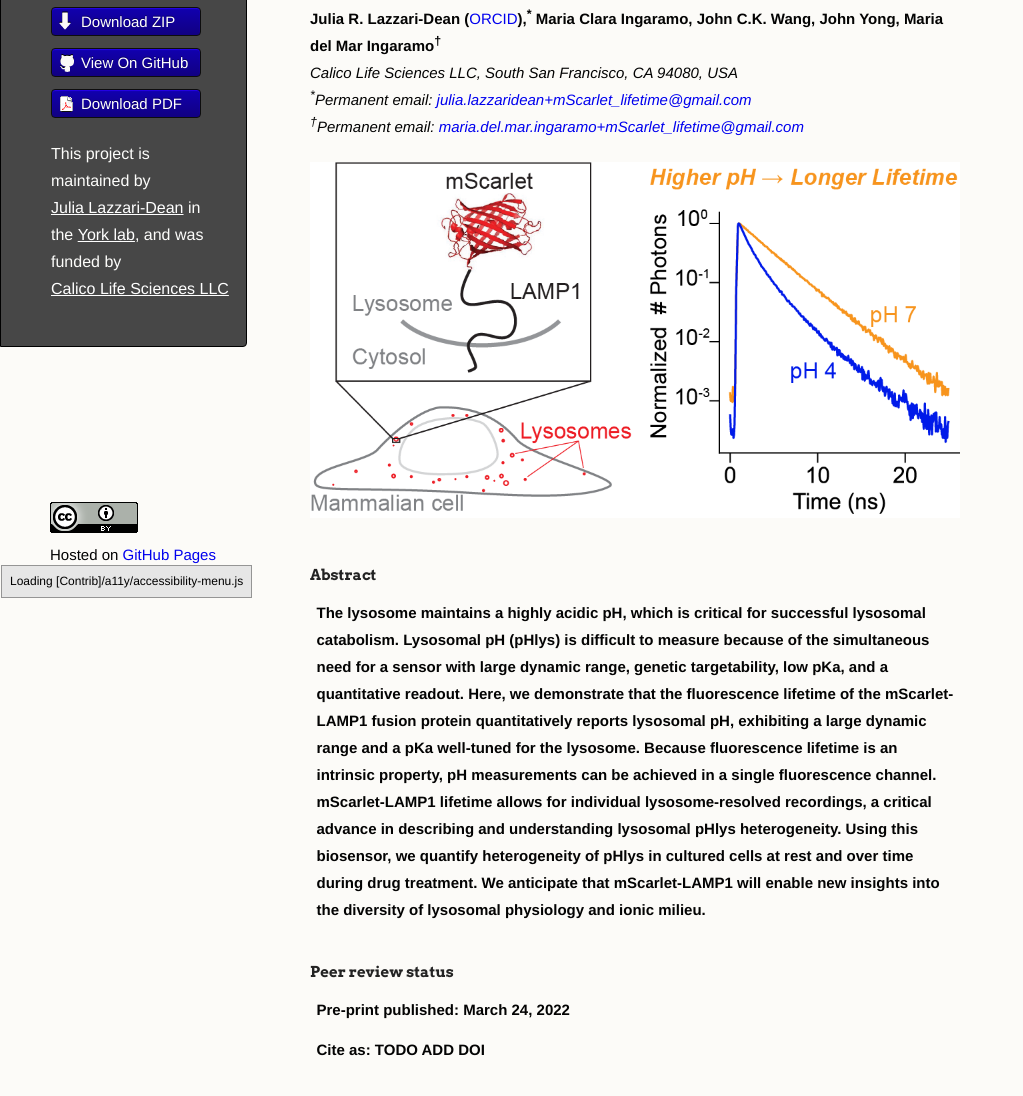
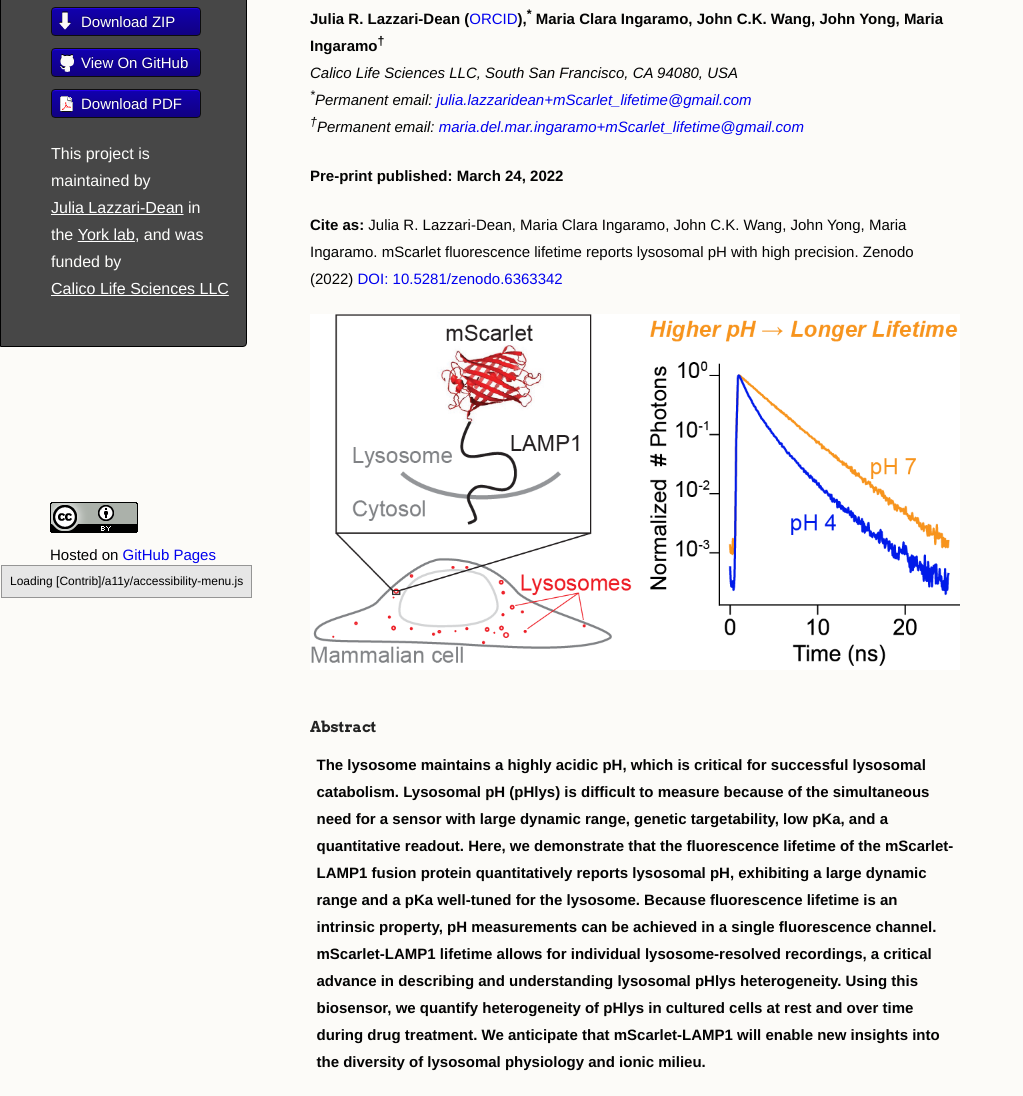
Before and after one commit to AndrewGYork/mScarlet_lifetime_reports_pH, a plain HTML site: page index.html in a window 1280 px wide. Shown: the part 200-1296 px from the top of the page, without its empty margins (0-1023 px from the left). Drawn offline with Linux system fonts and the light colour scheme; some packages are replaced by stand-ins of ours; a script that the page names is missing.

Commit message:
DOI updates after zenodo upload

```diff
--- a/index.html
+++ b/index.html
@@ -14,7 +14,7 @@ Based on this theme: https://github.com/broccolini/dinky , which mentioned that
     <meta name="citation_author" content="Maria Clara Ingaramo">
     <meta name="citation_author" content="John C.K. Wang">
     <meta name="citation_author" content="John Yong">
-    <meta name="citation_author" content="Maria del Mar Ingaramo">
+    <meta name="citation_author" content="Maria Ingaramo">
     <meta name="citation_publication_date" content="2022/03/24">
     <meta name="citation_journal_title" content="Github.io">
     <meta name="citation_pdf_url" content="https://jlazzaridean.github.io/mScarlet_lifetime_reports_pH/mScarlet_lysosomal_pH.pdf">
@@ -50,10 +50,14 @@ The real text begins here.
 <section>
 <h1>Research article</h1>
 <h2>mScarlet fluorescence lifetime reports lysosomal pH with high precision</h2>
-<p class="author_list">Julia R. Lazzari-Dean (<a href="https://orcid.org/0000-0003-2971-5379">ORCID</a>),<sup>*</sup> Maria Clara Ingaramo, John C.K. Wang, John Yong, Maria del Mar Ingaramo<sup>&dagger;</sup></p>
+<p class="author_list">Julia R. Lazzari-Dean (<a href="https://orcid.org/0000-0003-2971-5379">ORCID</a>),<sup>*</sup> Maria Clara Ingaramo, John C.K. Wang, John Yong, Maria Ingaramo<sup>&dagger;</sup></p>
 <p class="author_affiliations">Calico Life Sciences LLC, South San Francisco, CA 94080, USA</p>
 <p class="contact_email"><sup>*</sup>Permanent email: <a href="mailto:julia.lazzaridean+mScarlet_lifetime@gmail.com" target="_self">julia.lazzaridean+mScarlet_lifetime@gmail.com</a></p>
 <p class="contact_email"><sup>&dagger;</sup>Permanent email: <a href="mailto:maria.del.mar.ingaramo+mScarlet_lifetime@gmail.com" target="_self">maria.del.mar.ingaramo+mScarlet_lifetime@gmail.com</a></p>
+
+<p></p>
+<p><strong>Pre-print published: March 24, 2022</strong></p>
+<p><strong>Cite as:</strong> Julia R. Lazzari-Dean, Maria Clara Ingaramo, John C.K. Wang, John Yong, Maria Ingaramo. mScarlet fluorescence lifetime reports lysosomal pH with high precision. Zenodo (2022) <a href="https://doi.org/10.5281/zenodo.6363342">DOI: 10.5281/zenodo.6363342</a></p>
 
 <p></p>
 <img src="./figures/TOC_graphic/TOC_graphic_2.png" alt="TOC graphics" id="table_of_contents_image">
@@ -63,12 +67,8 @@ The real text begins here.
 <h4>Abstract</h4></a>
 <p class="abstract">The lysosome maintains a highly acidic pH, which is critical for successful lysosomal catabolism. Lysosomal pH (pHlys) is difficult to measure because of the simultaneous need for a sensor with large dynamic range, genetic targetability, low pKa, and a quantitative readout. Here, we demonstrate that the fluorescence lifetime of the mScarlet-LAMP1 fusion protein quantitatively reports lysosomal pH, exhibiting a large dynamic range and a pKa well-tuned for the lysosome. Because fluorescence lifetime is an intrinsic property, pH measurements can be achieved in a single fluorescence channel. mScarlet-LAMP1 lifetime allows for individual lysosome-resolved recordings, a critical advance in describing and understanding lysosomal pHlys heterogeneity. Using this biosensor, we quantify heterogeneity of pHlys in cultured cells at rest and over time during drug treatment. We anticipate that mScarlet-LAMP1 will enable new insights into the diversity of lysosomal physiology and ionic milieu.</p>
 
-<h4>Peer review status</h4>
-<p class="abstract">Pre-print published: March 24, 2022</p>
-<p class="abstract">Cite as: TODO ADD DOI</p>
-
 <h3 class="onlyprint">
-Note that this is a limited PDF or print version; animated and interactive figures are disabled. For the full version of this article, please visit <a href="https://jlazzaridean.github.io/mScarlet_lifetime_reports_pH">https://jlazzaridean.github.io/mScarlet_lifetime_reports_pH</a></h3>
+Note that this is a limited PDF or print version; animated and interactive figures are disabled. For the full version of this article, please visit <a href="https://andrewgyork.github.io/mScarlet_lifetime_reports_pH">https://andrewgyork.github.io/mScarlet_lifetime_reports_pH</a></h3>
 
 <noscript>
 <h3>Your browser doesn't seem to support Javascript. This document uses Javascript for interactive figures, math typesetting, and to automatically generate the reference list. Either activate Javascript, or use the "Download PDF" link above if you want properly typeset math and a reference list.</h3></noscript>
```
Also changed, not shown: appendix.html (+5 -5 lines), 1 other file.
